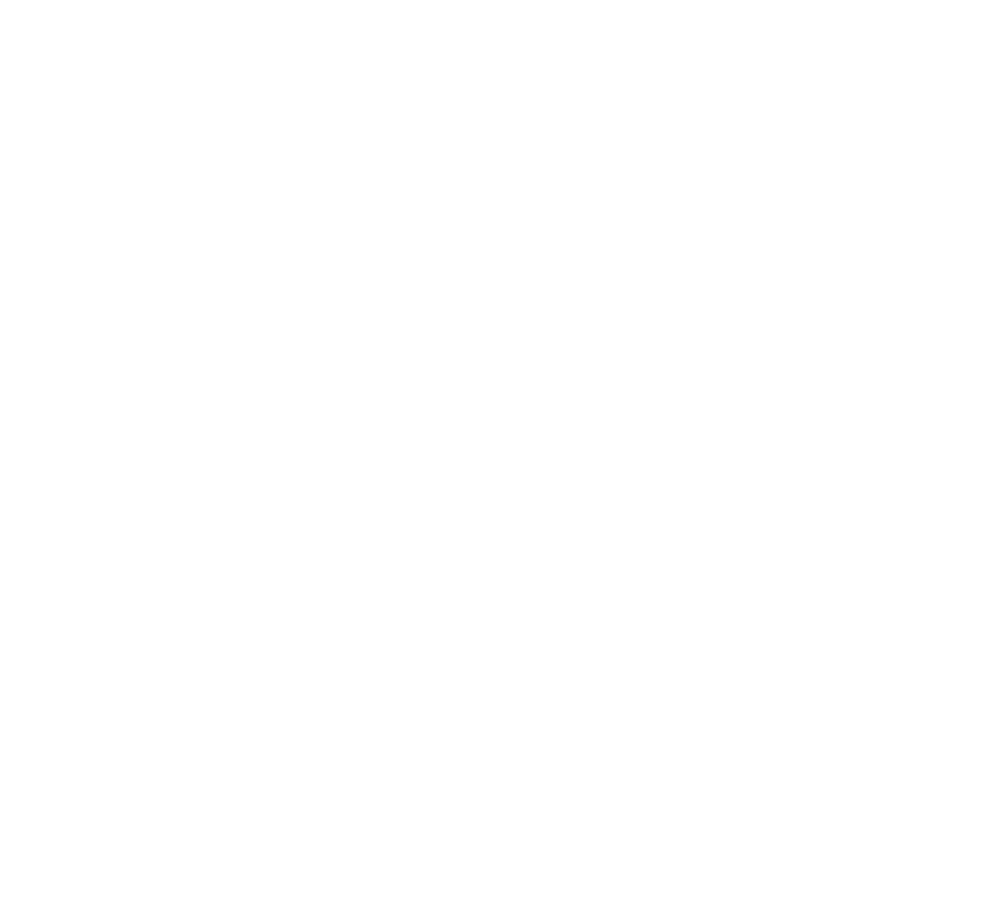
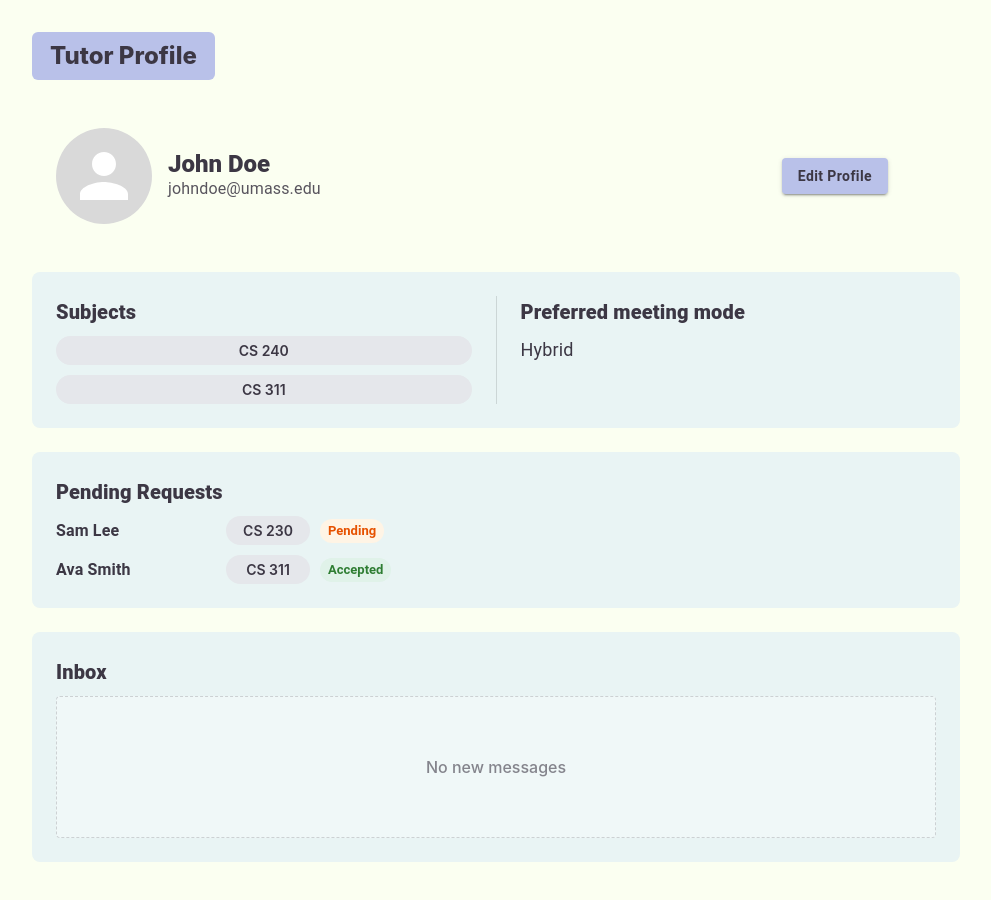
Before and after one commit to ginpks/TutorHop, a React (Vite) app: page /#/tutorprofile in a window 1280 px wide. Before the commit this address had no page. Shown: the top 900 px of the page, without its empty margins (168-1159 px from the left). Before the commit the page ends 800 px from the top, so only its background shows below. Built offline with nearby package versions, Linux system fonts and the light colour scheme.

Commit message:
Updated tutor profile page

```diff
--- a/src/client/App.tsx
+++ b/src/client/App.tsx
@@ -6,6 +6,8 @@
 import Signup from "./pages/signup";
 import Profile from "./pages/profile";
 import StudentProfile from "./pages/studentprofile";
+import TutorProfile from "./pages/tutorprofile";
+
 
 function App() {
   return (
@@ -16,6 +18,7 @@
         <Route path="/survey" element={<Survey />} />
         <Route path="/profile" element={<Profile />} />
         <Route path="/studentprofile" element={<StudentProfile />} />
+        <Route path="/tutorprofile" element={<TutorProfile />} />
         <Route path="/signup" element={<Signup />} />
         <Route path="/login" element={<Login />} />
       </Routes>
--- /dev/null
+++ b/src/client/pages/tutorprofile.tsx
@@ -0,0 +1,304 @@
+import * as React from "react";
+import {
+  Avatar,
+  Box,
+  Button,
+  Chip,
+  Divider,
+  Paper,
+  Stack,
+  Typography,
+} from "@mui/material";
+
+interface PendingRequest {
+  student: string;
+  subject: string;
+  status?: "Pending" | "Accepted" | "Rejected";
+}
+
+interface TutorProfileProps {
+  name?: string;
+  email?: string;
+  subjects?: string[];
+  pendingRequests?: PendingRequest[];
+  meetingMode?: string;
+}
+
+const BG = "#FBFFF1"; // pale yellow background
+const HEADER_PILL = "#B9C1E9"; // light indigo header pill
+const SECTION_BG = "#E9F4F4"; // bluish card sections
+const TEXT_DARK = "#3C3744"; // strong text color
+
+const Pill = ({ label }: { label: string }) => (
+  <Box
+    component="span"
+    sx={{
+      px: 1.25,
+      py: 0.5,
+      borderRadius: 999,
+      bgcolor: "#E5E7EB",
+      color: TEXT_DARK,
+      fontSize: 14,
+      fontWeight: 600,
+      display: "inline-block",
+      minWidth: 64,
+      textAlign: "center",
+    }}
+  >
+    {label}
+  </Box>
+);
+
+const StatusChip = ({ status }: { status: "Pending" | "Accepted" | "Rejected" }) => (
+  <Chip
+    label={status}
+    size="small"
+    sx={{
+      borderRadius: 999,
+      fontWeight: 600,
+      bgcolor:
+        status === "Accepted"
+          ? "#E0F2E9"
+          : status === "Rejected"
+          ? "#FBEAEA"
+          : "#FFF4E5",
+      color:
+        status === "Accepted"
+          ? "#2E7D32"
+          : status === "Rejected"
+          ? "#B00020"
+          : "#E65100",
+    }}
+  />
+);
+
+const Section: React.FC<React.PropsWithChildren<{ title: string }>> = ({
+  title,
+  children,
+}) => (
+  <Paper
+    elevation={0}
+    sx={{
+      bgcolor: SECTION_BG,
+      p: { xs: 2, sm: 3 },
+      borderRadius: 2,
+      width: "100%",
+    }}
+  >
+    {title && (
+      <Typography
+        variant="h6"
+        sx={{ fontWeight: 800, color: TEXT_DARK, mb: 1 }}
+      >
+        {title}
+      </Typography>
+    )}
+    {children}
+  </Paper>
+);
+
+const TutorProfile: React.FC<TutorProfileProps> = ({
+  name = "John Doe",
+  email = "johndoe@umass.edu",
+  subjects = ["CS 240", "CS 311"],
+  pendingRequests = [
+    { student: "Sam Lee", subject: "CS 230", status: "Pending" },
+    { student: "Ava Smith", subject: "CS 311", status: "Accepted" },
+  ],
+  meetingMode = "Hybrid",
+}) => {
+  return (
+    <Box
+      sx={{
+        minHeight: "100vh",
+        width: "100vw",
+        bgcolor: BG,
+        px: { xs: 2, sm: 3 },
+        py: { xs: 2, sm: 4 },
+        boxSizing: "border-box",
+      }}
+    >
+      <Box
+        sx={{
+          maxWidth: 880,
+          mx: "auto",
+          width: "100%",
+        }}
+      >
+        {/* Header pill */}
+        <Box
+          sx={{
+            display: "inline-block",
+            bgcolor: HEADER_PILL,
+            color: TEXT_DARK,
+            fontWeight: 800,
+            fontSize: 24,
+            px: 2.25,
+            py: 0.75,
+            borderRadius: 1.5,
+            mb: 3,
+          }}
+        >
+          Tutor Profile
+        </Box>
+
+        {/* Top card: avatar + name/email + Edit button */}
+        <Paper
+          elevation={0}
+          sx={{
+            p: { xs: 2, sm: 3 },
+            borderRadius: 2,
+            bgcolor: "transparent",
+          }}
+        >
+          <Stack
+            direction="row"
+            alignItems="center"
+            justifyContent="space-between"
+            spacing={2}
+            sx={{ flexWrap: "wrap", rowGap: 2 }}
+          >
+            <Stack direction="row" spacing={2} alignItems="center">
+              <Avatar
+                sx={{
+                  width: 96,
+                  height: 96,
+                  bgcolor: "#D9D9D9",
+                }}
+              />
+              <Box>
+                <Typography
+                  variant="h5"
+                  sx={{ fontWeight: 800, color: TEXT_DARK, lineHeight: 1.1 }}
+                >
+                  {name}
+                </Typography>
+                <Typography sx={{ color: TEXT_DARK, opacity: 0.85 }}>
+                  {email}
+                </Typography>
+              </Box>
+            </Stack>
+
+            <Button
+              variant="contained"
+              sx={{
+                bgcolor: HEADER_PILL,
+                color: TEXT_DARK,
+                fontWeight: 700,
+                textTransform: "none",
+                ":hover": { bgcolor: "#AEB7E3" },
+              }}
+              onClick={() => console.log("Edit Tutor Profile clicked")}
+            >
+              Edit Profile
+            </Button>
+          </Stack>
+        </Paper>
+
+        {/* Subjects + Meeting Mode */}
+        <Box sx={{ mt: 3 }}>
+          <Section title="">
+            <Stack
+              direction={{ xs: "column", sm: "row" }}
+              spacing={3}
+              divider={
+                <Divider
+                  orientation="vertical"
+                  flexItem
+                  sx={{ display: { xs: "none", sm: "block" } }}
+                />
+              }
+            >
+              {/* Subjects */}
+              <Box sx={{ flex: 1, minWidth: 260 }}>
+                <Typography
+                  variant="h6"
+                  sx={{ fontWeight: 800, color: TEXT_DARK, mb: 1 }}
+                >
+                  Subjects
+                </Typography>
+
+                <Stack spacing={1.25}>
+                  {subjects.map((subject) => (
+                    <Pill key={subject} label={subject} />
+                  ))}
+                </Stack>
+              </Box>
+
+              {/* Meeting mode */}
+              <Box sx={{ flex: 1, minWidth: 260 }}>
+                <Typography
+                  variant="h6"
+                  sx={{ fontWeight: 800, color: TEXT_DARK, mb: 1 }}
+                >
+                  Preferred meeting mode
+                </Typography>
+                <Typography sx={{ color: TEXT_DARK, fontSize: 18 }}>
+                  {meetingMode}
+                </Typography>
+              </Box>
+            </Stack>
+          </Section>
+        </Box>
+
+        {/* Pending Requests */}
+        <Box sx={{ mt: 3 }}>
+          <Section title="Pending Requests">
+            {pendingRequests.length > 0 ? (
+              <Stack spacing={1.25}>
+                {pendingRequests.map((req, idx) => (
+                  <Stack
+                    key={idx}
+                    direction="row"
+                    alignItems="center"
+                    spacing={1.25}
+                  >
+                    <Typography
+                      sx={{
+                        color: TEXT_DARK,
+                        fontWeight: 600,
+                        fontSize: 16,
+                        minWidth: 160,
+                      }}
+                    >
+                      {req.student}
+                    </Typography>
+                    <Pill label={req.subject} />
+                    {req.status && <StatusChip status={req.status} />}
+                  </Stack>
+                ))}
+              </Stack>
+            ) : (
+              <Typography sx={{ color: "rgba(60,55,68,0.6)" }}>
+                No pending requests
+              </Typography>
+            )}
+          </Section>
+        </Box>
+
+        {/* Inbox */}
+        <Box sx={{ mt: 3, mb: 2 }}>
+          <Section title="Inbox">
+            <Box
+              sx={{
+                height: 140,
+                borderRadius: 1,
+                border: "1px dashed rgba(60,55,68,0.2)",
+                bgcolor: "rgba(255,255,255,0.35)",
+                display: "flex",
+                alignItems: "center",
+                justifyContent: "center",
+                color: "rgba(60,55,68,0.6)",
+                fontWeight: 500,
+              }}
+            >
+              No new messages
+            </Box>
+          </Section>
+        </Box>
+      </Box>
+    </Box>
+  );
+};
+
+export default TutorProfile;
```
Also changed, not shown: 1 other file (tests, documents, lock files or other folders).
